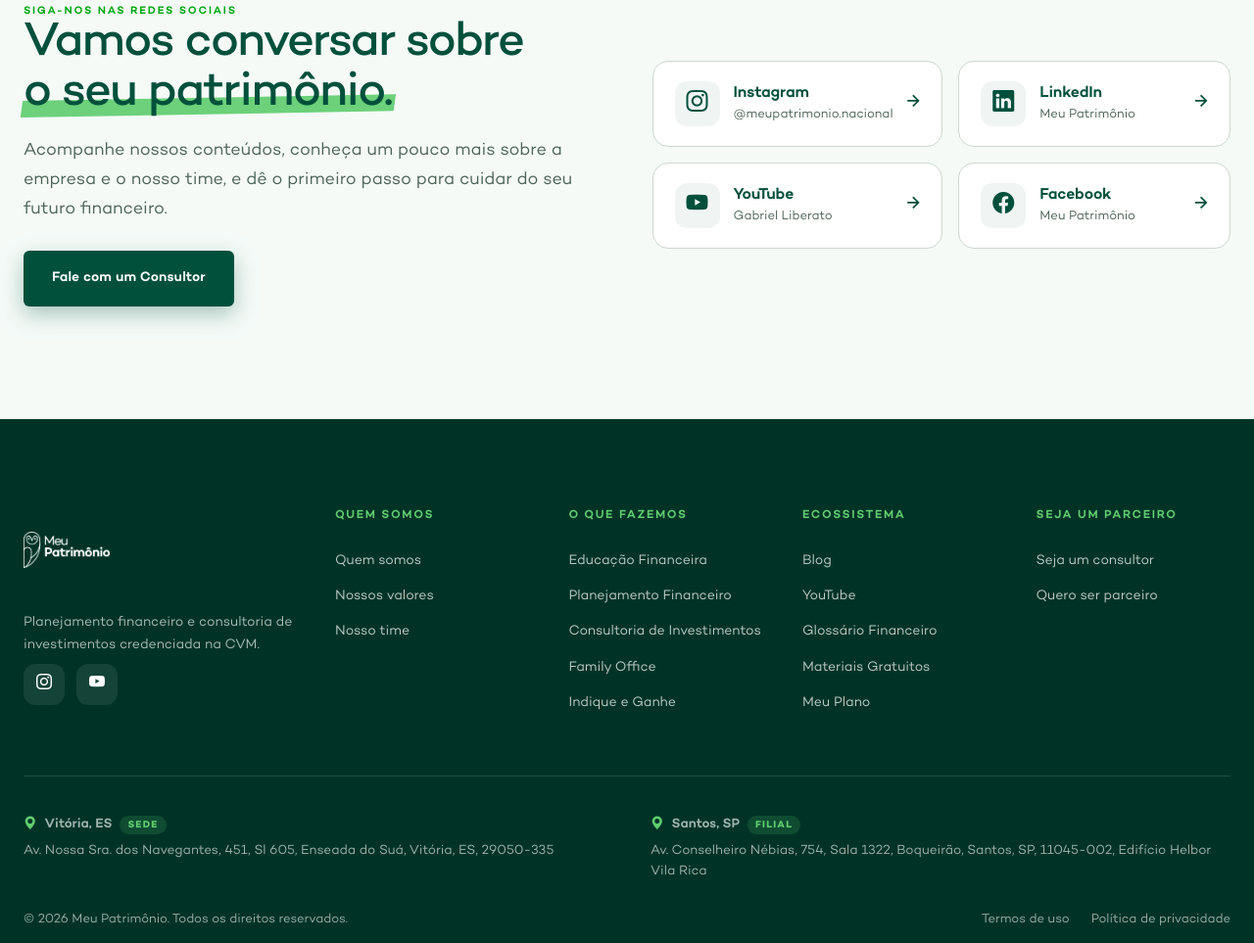
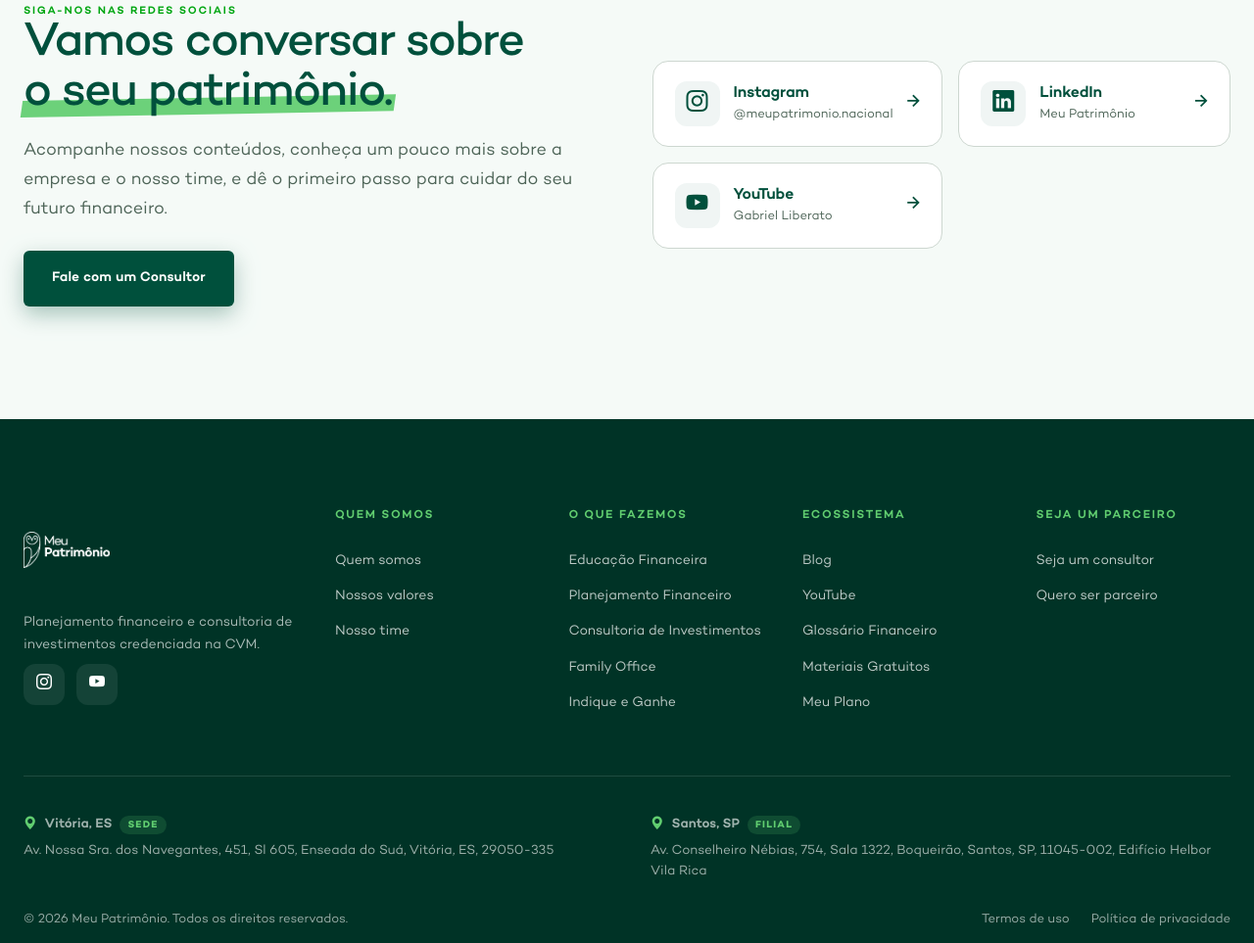
Before and after one commit to MarketingMPI/site-meu-patrimonio-v2, a website: page quem-somos/index.html in a window 1280 px wide. Shown: the part 4622-5585 px from the top of the page at 98% size. Drawn offline with nearby package versions, Linux system fonts and the light colour scheme.

Commit message:
fix: remove card do Facebook em Quem Somos
Remove o card do Facebook da seção 'Siga-nos nas redes sociais', mantendo Instagram, LinkedIn e YouTube.

```diff
--- a/quem-somos/index.html
+++ b/quem-somos/index.html
@@ -325,11 +325,6 @@
             <span class="sc-txt"><strong>YouTube</strong>Gabriel Liberato</span>
             <span class="sc-arrow" aria-hidden="true">&rarr;</span>
           </a>
-          <a class="social-card" href="https://www.facebook.com/meupatrimoniopf" target="_blank" rel="noopener">
-            <span class="sc-ico"><i class="bi bi-facebook"></i></span>
-            <span class="sc-txt"><strong>Facebook</strong>Meu Patrimônio</span>
-            <span class="sc-arrow" aria-hidden="true">&rarr;</span>
-          </a>
         </div>
       </div>
     </section>
```
